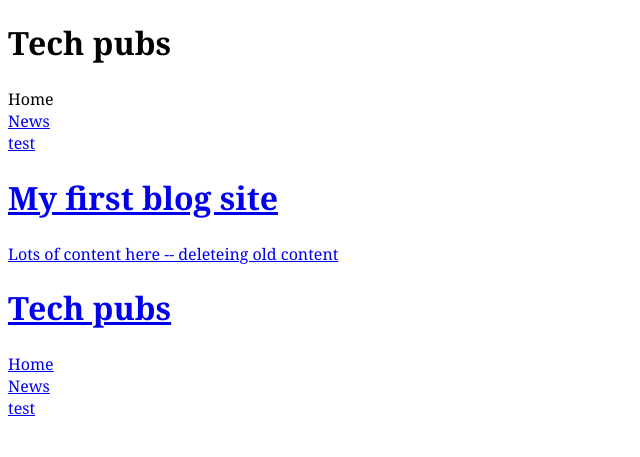
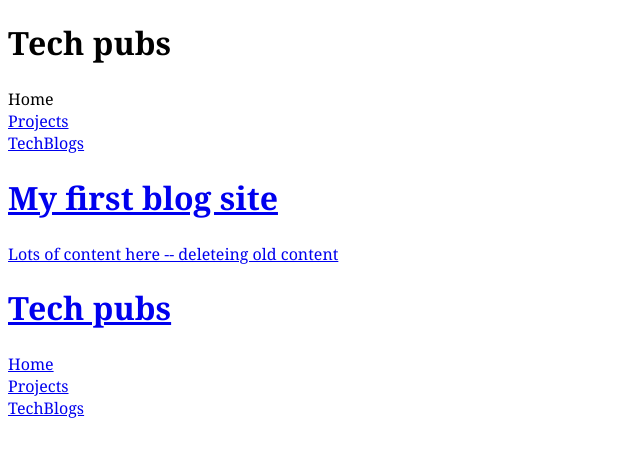
Before and after one commit to manishjindal/manishjindal.github.io, a Jekyll site: the page built from index.html, in a window 1280 px wide. Shown: the top 457 px of the page, without its empty margins (0-640 px from the left). Built offline with Jekyll 4.4.1, drawn with Linux system fonts in a browser that asks for light colours.

Commit message:
two new static pages added

```diff
--- a/_includes/nav.html
+++ b/_includes/nav.html
@@ -1,7 +1,7 @@
 <nav>
 	<ul class="nav {{"include.navclass"}}>
 		<li> <a href="{{site.baseurl}}/index.html" class="{% if page.url == '/index.html' %}current{% endif %}"> Home </li>
-		<li> <a href="{{site.baseurl}}/"> News </li>
-		<li> <a href="{{site.baseurl}}/"> test </li>
+		<li> <a href="{{site.baseurl}}/projects.html"> Projects </li>
+		<li> <a href="{{site.baseurl}}/techblogs.html"> TechBlogs </li>
 	</ul>
 </nav>
--- /dev/null
+++ b/projects.html
@@ -0,0 +1,5 @@
+---
+layout: default
+---
+
+<p>All projects can be found here </p>
--- /dev/null
+++ b/techblogs.html
@@ -0,0 +1,5 @@
+---
+layout: default
+---
+
+<p>Will keep all blogs here</p>>
```
